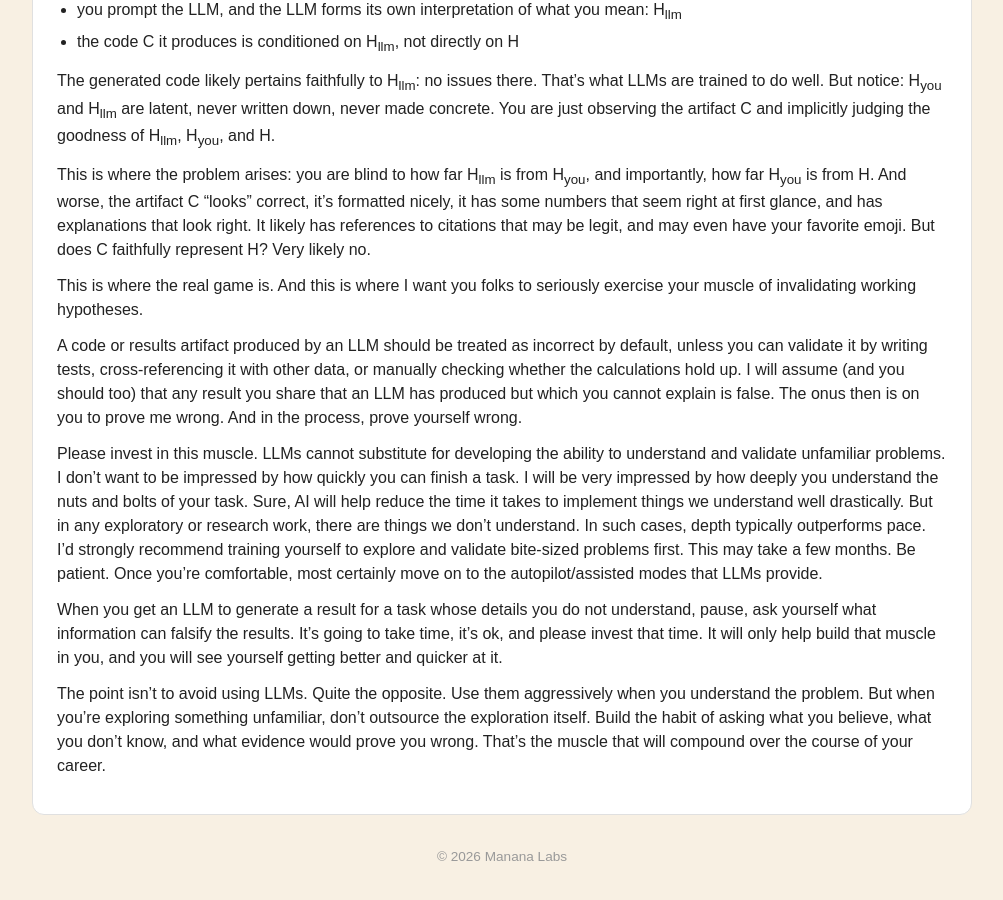
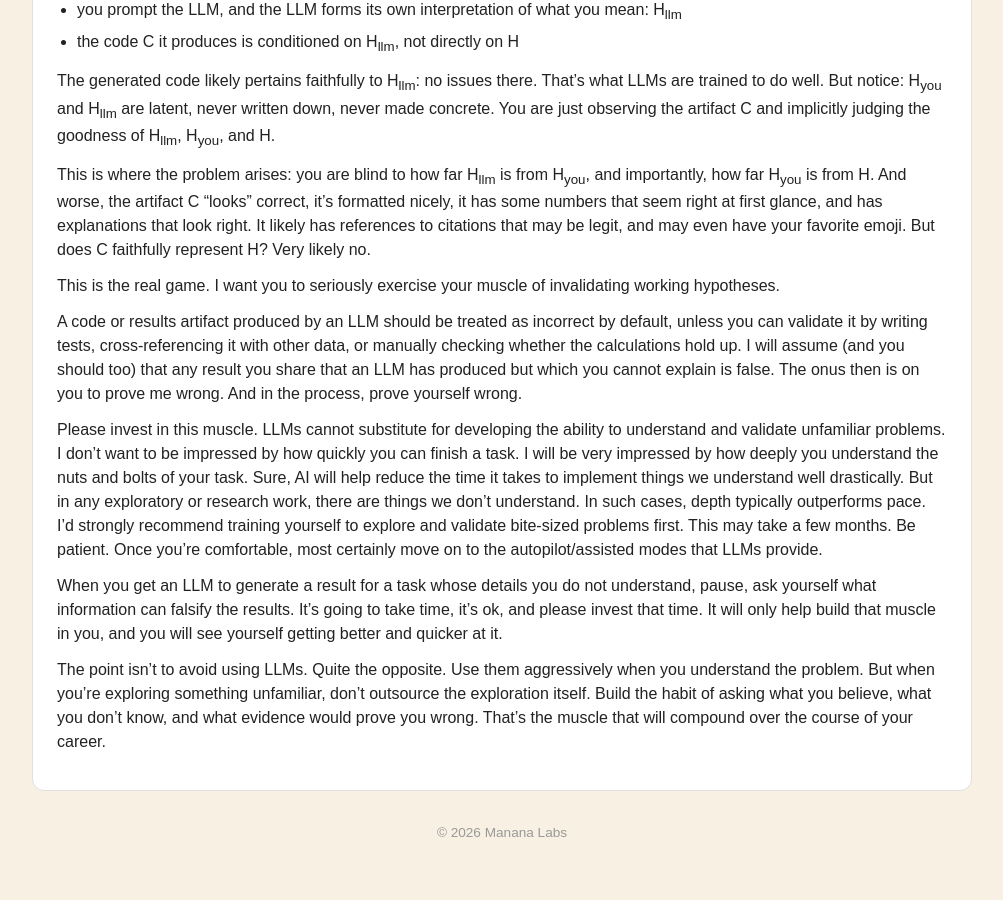
Before and after one commit to manana-labs/manana-labs.github.io, a Jekyll site: the page built from _posts/2026-09-20-a-note-on-the-use-of-llms-for-exploratory-tasks.md, in a window 1280 px wide and 900 px high, scrolled down 1569 px. Shown: the whole window, without its empty margins (138-1141 px from the left). Built offline with Jekyll 4.4.1, drawn with Linux system fonts in a browser that asks for light colours; after the commit the page ends 2445 px from its top, so only the background shows below that.

Commit message:
Tighten redundant sentence on the real game
Co-Authored-By: Claude Sonnet 5 <noreply@anthropic.com>

```diff
--- a/_posts/2026-09-20-a-note-on-the-use-of-llms-for-exploratory-tasks.md
+++ b/_posts/2026-09-20-a-note-on-the-use-of-llms-for-exploratory-tasks.md
@@ -49,7 +49,7 @@ The generated code likely pertains faithfully to H<sub>llm</sub>: no issues ther
 
 This is where the problem arises: you are blind to how far H<sub>llm</sub> is from H<sub>you</sub>, and importantly, how far H<sub>you</sub> is from H. And worse, the artifact C "looks" correct, it's formatted nicely, it has some numbers that seem right at first glance, and has explanations that look right. It likely has references to citations that may be legit, and may even have your favorite emoji. But does C faithfully represent H? Very likely no.
 
-This is where the real game is. And this is where I want you folks to seriously exercise your muscle of invalidating working hypotheses.
+This is the real game. I want you to seriously exercise your muscle of invalidating working hypotheses.
 
 A code or results artifact produced by an LLM should be treated as incorrect by default, unless you can validate it by writing tests, cross-referencing it with other data, or manually checking whether the calculations hold up. I will assume (and you should too) that any result you share that an LLM has produced but which you cannot explain is false. The onus then is on you to prove me wrong. And in the process, prove yourself wrong.
 
```
